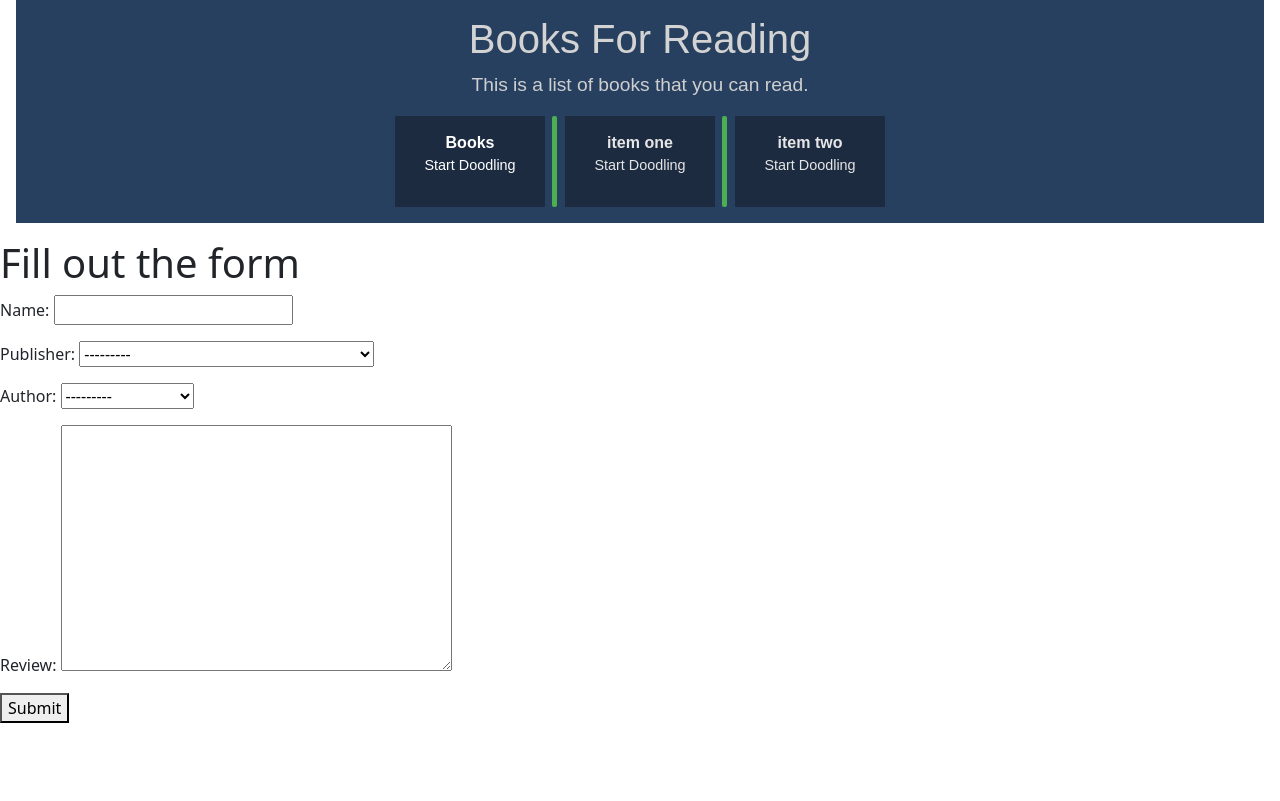
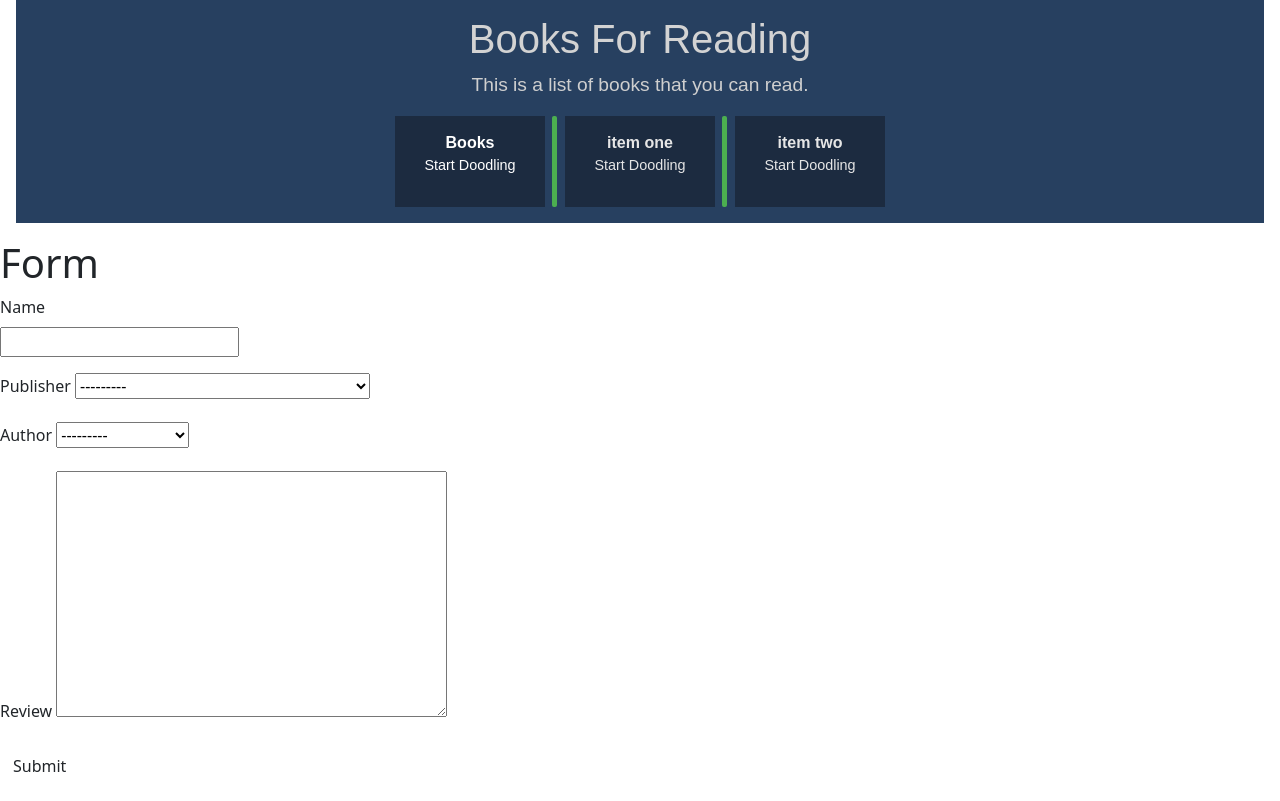
Before and after one commit to mojvaf/bookstore, a Django app: page /create-book/ in a window 1280 px wide. Shown: the part 17-818 px from the top of the page. Before the commit the page ends 740 px from the top, so only its background shows below. Run offline with Django 4.2, Linux system fonts and the light colour scheme; tables that the repository leaves empty hold one stand-in row (values such as "Sample post").

Commit message:
feat: HTML

```diff
--- a/books/forms/form.py
+++ b/books/forms/form.py
@@ -1,10 +1,9 @@
 from django import forms
-from ..models.book import Book
 from ..models.book import Author
 from ..models.book import Publisher
 
 class CreateBookForm(forms.Form):
-      name = forms.CharField(max_length=255)
+      name = forms.CharField(max_length=20)
 
       publisher = forms.ModelChoiceField(
          queryset= Publisher.objects.all(),
--- a/books/templates/form_template.html
+++ b/books/templates/form_template.html
@@ -1,7 +1,28 @@
 {% extends 'master.html' %} {% block content %}
-<h1>Fill out the form</h1>
-<form method="post" action="{% url 'create_book_form_view' %}">
-  {% csrf_token %} {{ form.as_p }}
-  <button type="submit">Submit</button>
-</form>
+<div class="contact-form">
+  <h1 class="form-title">Form</h1>
+
+  <form method="post" action="{% url 'create_book_form_view' %}">
+    {% csrf_token %}
+    <div class="mb-3">
+      <label for="firstName" class="form-label">Name</label>
+      <div class="row">
+        <div class="col-md-6">{{ form.name }}</div>
+      </div>
+    </div>
+    <div class="mb-3">
+      <label for="email" class="form-label">Publisher</label>
+      {{ form.publisher }}
+    </div>
+    <div class="mb-3">
+      <label for="message" class="form-label">Author</label>
+      {{ form.author }}
+    </div>
+    <div class="mb-3">
+      <label for="message" class="form-label">Review</label>
+      {{ form.review }}
+    </div>
+    <button type="submit" class="btn btn-submit">Submit</button>
+  </form>
+</div>
 {%endblock content%}
```
